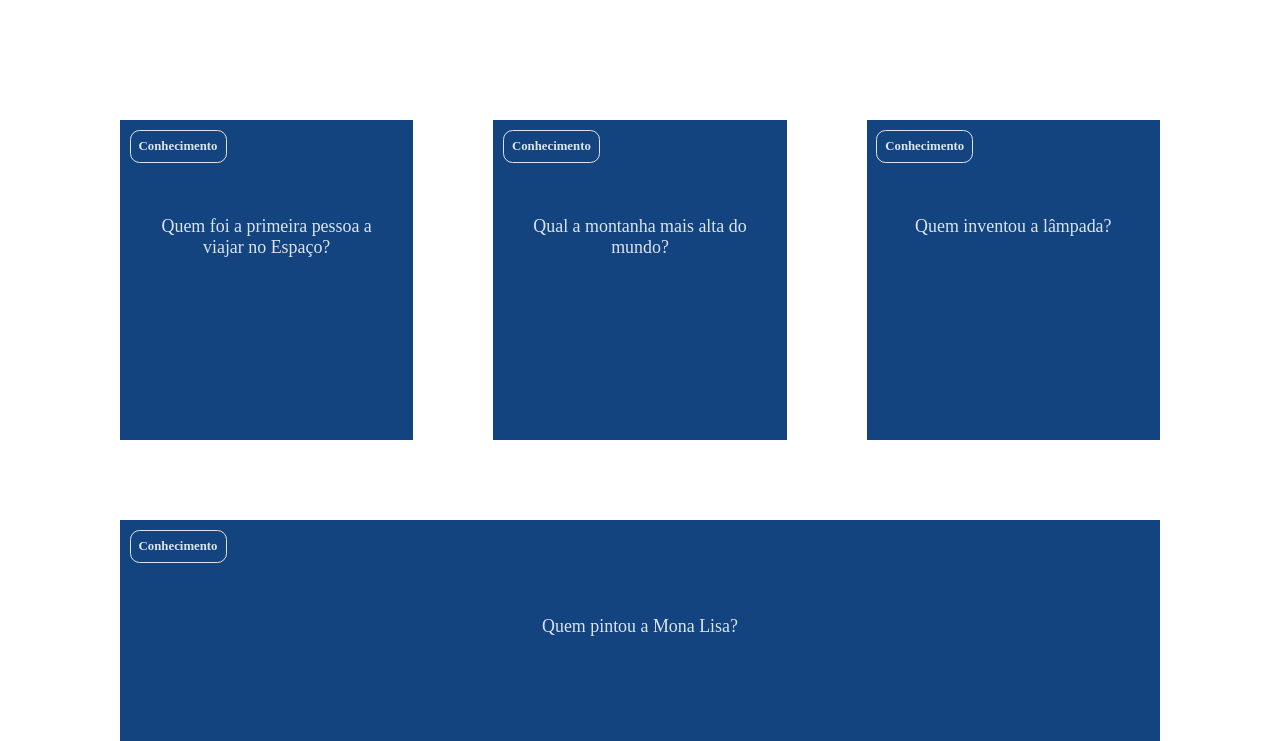
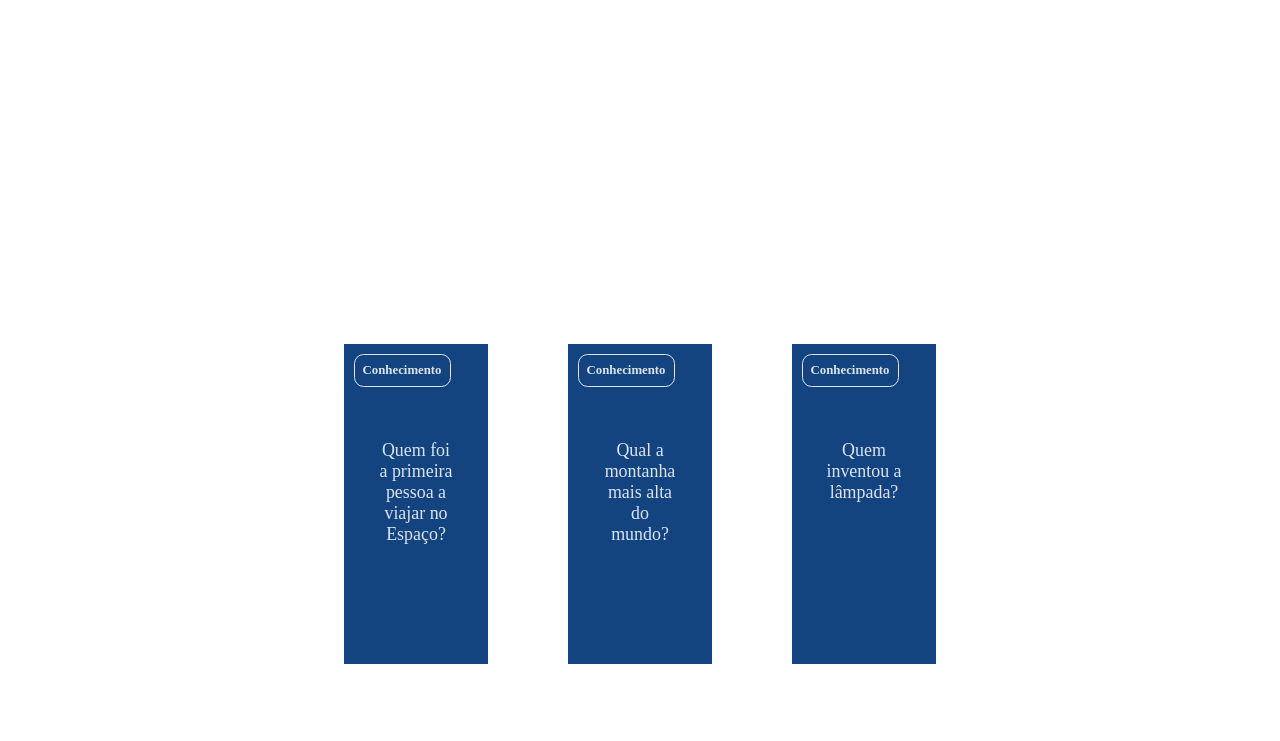
Before and after one commit to lorenamuniz/flashcard2B, a plain HTML site: page index.html in a window 1280 px wide. Shown: the top 741 px of the page. Drawn offline with Linux system fonts and the light colour scheme.

Commit message:
Update style.css

```diff
--- a/assets/style.css
+++ b/assets/style.css
@@ -13,7 +13,7 @@ body {
     display: flex;
     flex-wrap: wrap;
     justify-content: space-between;
-    padding: 6rem;
+    padding: 20rem;
     gap: 3rem;
 }
 
```
